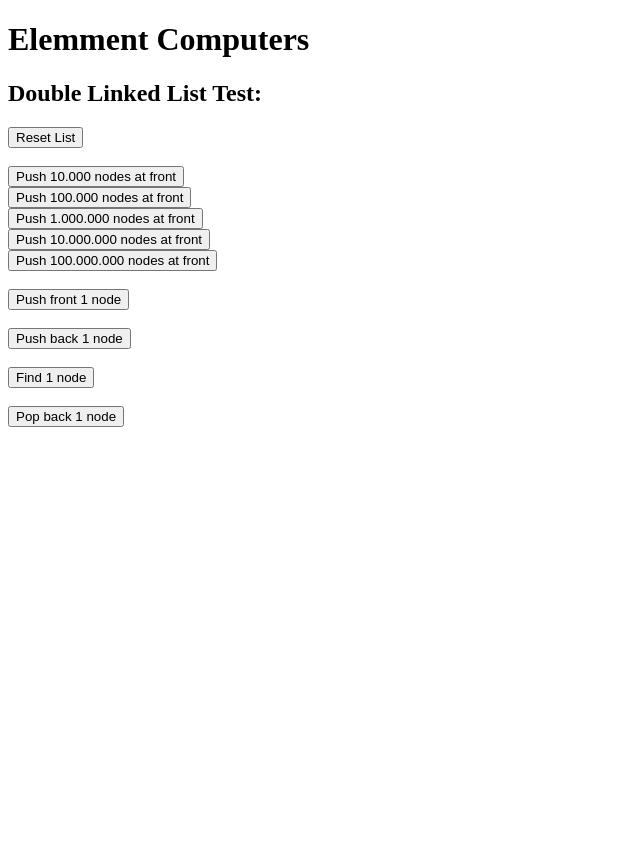
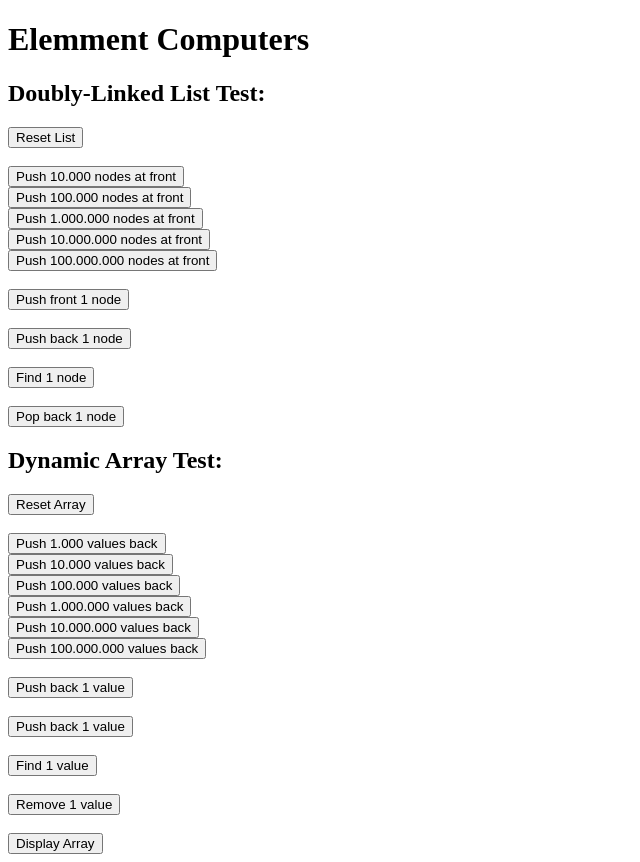
Before and after one commit to jeissonbarriga/elemment-computers, an Angular app: page / in a window 1280 px wide. Shown: the whole page, without its empty margins (0-640 px from the left). Before the commit the page ends 800 px from the top, so only its background shows below. Built offline with nearby package versions, Linux system fonts and the light colour scheme.

Commit message:
Se implementan arreglos

```diff
--- a/src/app/app.component.html
+++ b/src/app/app.component.html
@@ -1,6 +1,6 @@
 <h1>Elemment Computers</h1>
 
-<h2>Double Linked List Test:</h2>
+<h2>Doubly-Linked List Test:</h2>
 <button (click)="resetList()">Reset List</button><br>
 <br>
 <button (click)="pushNodesFront(10000)">Push 10.000 nodes at front</button><br>
@@ -16,3 +16,23 @@
 <button (click)="findByKey()">Find 1 node</button><br>
 <br>
 <button (click)="popBack()">Pop back 1 node</button><br>
+
+<h2>Dynamic Array Test:</h2>
+<button (click)="resetArray()">Reset Array</button><br>
+<br>
+<button (click)="pushValuesBack(1000)">Push 1.000 values back</button><br>
+<button (click)="pushValuesBack(10000)">Push 10.000 values back</button><br>
+<button (click)="pushValuesBack(100000)">Push 100.000 values back</button><br>
+<button (click)="pushValuesBack(1000000)">Push 1.000.000 values back</button><br>
+<button (click)="pushValuesBack(10000000)">Push 10.000.000 values back</button><br>
+<button (click)="pushValuesBack(100000000)">Push 100.000.000 values back</button><br>
+<br>
+<button (click)="pushValuesBack(1)">Push back 1 value</button><br>
+<br>
+<button (click)="pushValuesBack(1)">Push back 1 value</button><br>
+<br>
+<button (click)="findByValue()">Find 1 value</button><br>
+<br>
+<button (click)="removeValue()">Remove 1 value</button><br>
+<br>
+<button (click)="display()">Display Array</button><br>
--- a/src/app/app.component.ts
+++ b/src/app/app.component.ts
@@ -1,5 +1,6 @@
 import { Component } from '@angular/core';
 import { DoubleLinkedList } from './data-structures/double-linked-list';
+import { DynamicArray } from './data-structures/dynamic-array';
 import { Product } from './data-structures/product';
 
 
@@ -10,7 +11,9 @@
 })
 export class AppComponent {
 
-  constructor(private list: DoubleLinkedList<Product>){}
+  constructor(private list: DoubleLinkedList<Product>, private array: DynamicArray<Product>){}
+
+  //Doubly-linked List:
 
   pushNodesFront(quantity: number){
 
@@ -67,4 +70,75 @@
     this.list.clearList();
   }
 
+  //Dynamic Array:
+
+  getValue(index: number){
+    let t0 = performance.now();
+
+    let value = this.array.get(index);
+    console.log(value);
+
+    let t1 = performance.now();
+
+    console.log("get value at index "+ index +" took:")
+    console.warn((t1 - t0) + " milliseconds");
+  }
+
+  setValue(index: number, value: Product){
+    let t0 = performance.now();
+
+    this.array.set(index, value);
+
+    let t1 = performance.now();
+
+    console.log("set value "+ value +" at index "+ index +" took:")
+    console.warn((t1 - t0) + " milliseconds");
+  }
+
+  pushValuesBack(quantity: number){
+
+    let t0 = performance.now();
+    for(let i=0; i < quantity; i++){
+      let product = new Product(i, "Product"+i);
+      this.array.pushBack(product);
+    }
+    let t1 = performance.now();
+
+    this.array.displayArray();
+
+    console.log("push back "+ quantity +" value took: ");
+    console.warn((t1 - t0) + " milliseconds");
+  }
+
+  findByValue() {
+    let t0 = performance.now();
+
+    let product = new Product(1, "Product"+1);
+    this.array.find(product);
+
+    let t1 = performance.now();
+
+    console.log("find 1 value took: ");
+    console.warn((t1 - t0) + " milliseconds");
+  }
+
+  removeValue(index: number) {
+    let t0 = performance.now();
+
+    this.array.remove(index);
+
+    let t1 = performance.now();
+
+    console.log("remove 1 value took: ");
+    console.warn((t1 - t0) + " milliseconds");
+  }
+
+  resetArray(){
+    this.array.clearArray();
+  }
+
+  display(){
+    this.array.displayArray();
+  }
+
 }
--- /dev/null
+++ b/src/app/data-structures/dynamic-array.ts
@@ -0,0 +1,83 @@
+import { Injectable } from '@angular/core';
+
+@Injectable({
+    providedIn: 'root',
+})
+export class DynamicArray<T> {
+
+    array : Array<T>;
+    size: number;
+    capacity: number;
+
+    constructor(){
+        this.size = 0;
+        this.capacity = 100000;
+    }
+
+    get(index: number){
+        if(index < 0 || index >= this.size){
+            console.error("Error!!. Index out of range");
+        }else{
+            return this.array[index];
+        }
+    }
+
+    set(index: number, val : T){
+        if(index >= this.size){
+            console.error("Error!!. Index out of range");
+        }else{
+            this.array[index] = val;
+        }
+    }
+
+    pushBack(val: T){
+        if(this.size == this.capacity){
+            let new_array = new Array<T>();
+
+            for(let i = 0; i < this.size; i++)
+                new_array[i] = this.array[i];
+            this.array = new_array;
+            this.capacity *= 2;
+        }
+        this.array[this.size] = val;
+        this.size++;
+    }
+
+    remove(index: number){
+        if(index < 0 || index >= this.size){
+            console.error("Error!!. Index out of range");
+        }else{
+            for(let i = index; i < this.size-1; i++)
+                this.array[i] = this.array[i+1];
+            this.size--;
+        }
+    }
+
+    getSize(){
+        return this.size;
+    }
+
+    find(val: T){
+        for(let i = 0; i < this.size; i++){
+            if(this.array[i] == val)
+                return i;
+        }
+    }
+
+    displayArray(){
+        if(this.size == 0){
+            console.log("Empty list");
+        } else {
+            for(let i = 0; i < this.size; i++){
+                console.log(this.array[i]);
+            }
+        }
+    }
+
+    clearArray(){
+        this.array = new Array<T>();
+        this.size = 0;
+    }
+
+
+}
```
